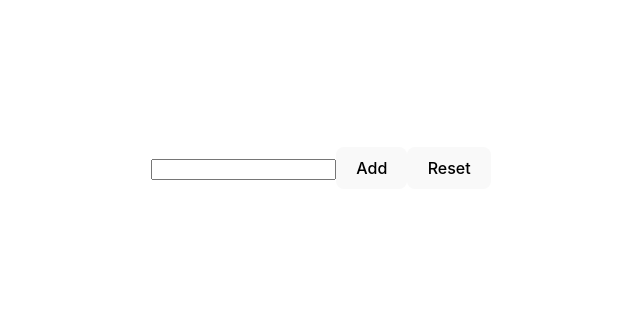
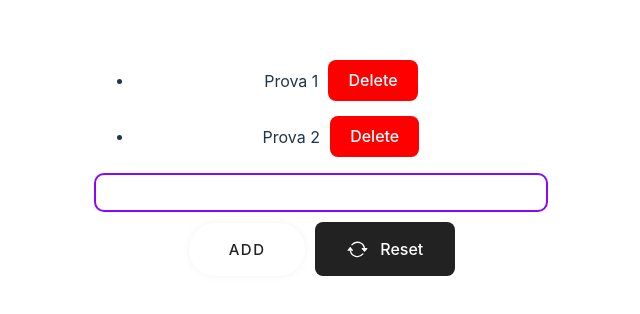
Before and after one commit to owlpsycho/Develhope-React, a React (Vite) app: page / in a window 1280 px wide. Shown: the part 240-554 px from the top of the page, without its empty margins (319-959 px from the left). Built offline with nearby package versions, Linux system fonts and the light colour scheme.

Commit message:
risoluzione esercizio 64

```diff
--- a/src/App.jsx
+++ b/src/App.jsx
@@ -5,7 +5,7 @@ function App() {
 
   return (
     <>
-      <TodoList items={[]}/>
+      <TodoList items={["Prova 1", "Prova 2"]}/>
     </>
   )
 }
--- /dev/null
+++ b/src/ToDoLIst.module.scss
@@ -0,0 +1,122 @@
+.toDoContainer{
+    display: flex;
+    flex-direction: column;
+    gap: 10px;
+    justify-content: center;
+    align-items: center;
+}
+
+.buttonContainer{
+    display: flex;
+    gap: 10px;
+    margin-left: 10px;
+    justify-content: center;
+    align-items: center;
+}
+
+.listContainer{
+    display: flex;
+    flex-direction: column;
+    gap: 15px;
+}
+
+.listContainer li button {
+    margin-left: 10px;
+}
+
+
+.deleteButton {
+    background-color: red;
+    color: white;
+}
+
+
+
+.addButton {
+    padding: 17px 40px;
+    border-radius: 50px;
+    border: 0;
+    background-color: white;
+    box-shadow: rgb(0 0 0 / 5%) 0 0 8px;
+    letter-spacing: 1.5px;
+    text-transform: uppercase;
+    font-size: 15px;
+    transition: all .5s ease;
+    color: #222;
+}
+
+.addButton:hover {
+    letter-spacing: 3px;
+    background-color: hsl(261deg 80% 48%);
+    color: hsl(0, 0%, 100%);
+    box-shadow: rgb(93 24 220) 0px 7px 29px 0px;
+}
+
+.addButton:active {
+    letter-spacing: 3px;
+    background-color: hsl(261deg 80% 48%);
+    color: hsl(0, 0%, 100%);
+    box-shadow: rgb(93 24 220) 0px 0px 0px 0px;
+    transform: translateY(10px);
+    transition: 100ms;
+}
+
+
+
+.resetButton {
+    color: white;
+    background-color: #222;
+    font-weight: 500;
+    border-radius: 0.5rem;
+    font-size: 1rem;
+    line-height: 2rem;
+    padding-left: 2rem;
+    padding-right: 2rem;
+    padding-top: 0.7rem;
+    padding-bottom: 0.7rem;
+    text-align: center;
+    margin-right: 0.5rem;
+    display: inline-flex;
+    align-items: center;
+    border: none;
+}
+
+.resetButton:hover {
+    background-color: #333;
+}
+
+.resetButton svg {
+    display: inline;
+    width: 1.3rem;
+    height: 1.3rem;
+    margin-right: 0.75rem;
+    color: white;
+}
+
+.resetButton:focus svg {
+    animation: spin_357 0.5s linear;
+}
+
+@keyframes spin_357 {
+    from {
+        transform: rotate(0deg);
+    }
+
+    to {
+        transform: rotate(360deg);
+    }
+}
+
+
+.toDoInput {
+    color: #8707ff;
+    border: 2px solid #8707ff;
+    border-radius: 10px;
+    padding: 10px 25px;
+    background: transparent;
+    width: 400px;
+}
+
+.toDoInput:active {
+    box-shadow: 2px 2px 15px #8707ff inset;
+}
--- a/src/TodoList.jsx
+++ b/src/TodoList.jsx
@@ -1,4 +1,5 @@
 import React, { useState } from "react";
+import classes from "./ToDoList.module.scss"
 
 const TodoList = ({ items }) => {
     const [toDoInput, setToDoInput] = useState("");
@@ -32,17 +33,27 @@ const TodoList = ({ items }) => {
 
     return (
         <>
-            <ul>
+            <ul className={classes.listContainer}>
                 {toDoList.map((item, index) => (
                     <li key={index}>
                         {item}
-                        <button onClick={() => handleRemoveItems(index)}>Delete</button>
+                        <button className={classes.deleteButton} onClick={() => handleRemoveItems(index)}>Delete</button>
                     </li>
                 ))}
             </ul>
-            <input type="text" value={toDoInput} onChange={handleInputChange} onKeyPress={handleKeyPress} />
-            <button onClick={handleAddToDo}>Add</button>
-            <button onClick={handleResetItemsArray}>Reset</button>
+            <div className={classes.toDoContainer}>
+                <input className={classes.toDoInput} type="text" value={toDoInput} onChange={handleInputChange} onKeyPress={handleKeyPress} />
+                <div className={classes.buttonContainer}>
+                    <button className={classes.addButton} onClick={handleAddToDo}>Add</button>
+                    <button className={classes.resetButton} onClick={handleResetItemsArray}>
+                        <svg viewBox="0 0 16 16" class="bi bi-arrow-repeat" fill="currentColor" height="16" width="16" xmlns="http://www.w3.org/2000/svg">
+                            <path d="M11.534 7h3.932a.25.25 0 0 1 .192.41l-1.966 2.36a.25.25 0 0 1-.384 0l-1.966-2.36a.25.25 0 0 1 .192-.41zm-11 2h3.932a.25.25 0 0 0 .192-.41L2.692 6.23a.25.25 0 0 0-.384 0L.342 8.59A.25.25 0 0 0 .534 9z"></path>
+                            <path d="M8 3c-1.552 0-2.94.707-3.857 1.818a.5.5 0 1 1-.771-.636A6.002 6.002 0 0 1 13.917 7H12.9A5.002 5.002 0 0 0 8 3zM3.1 9a5.002 5.002 0 0 0 8.757 2.182.5.5 0 1 1 .771.636A6.002 6.002 0 0 1 2.083 9H3.1z" fill-rule="evenodd"></path>
+                        </svg>
+                        Reset
+                    </button>
+                </div>
+            </div>
         </>
     );
 }
```
